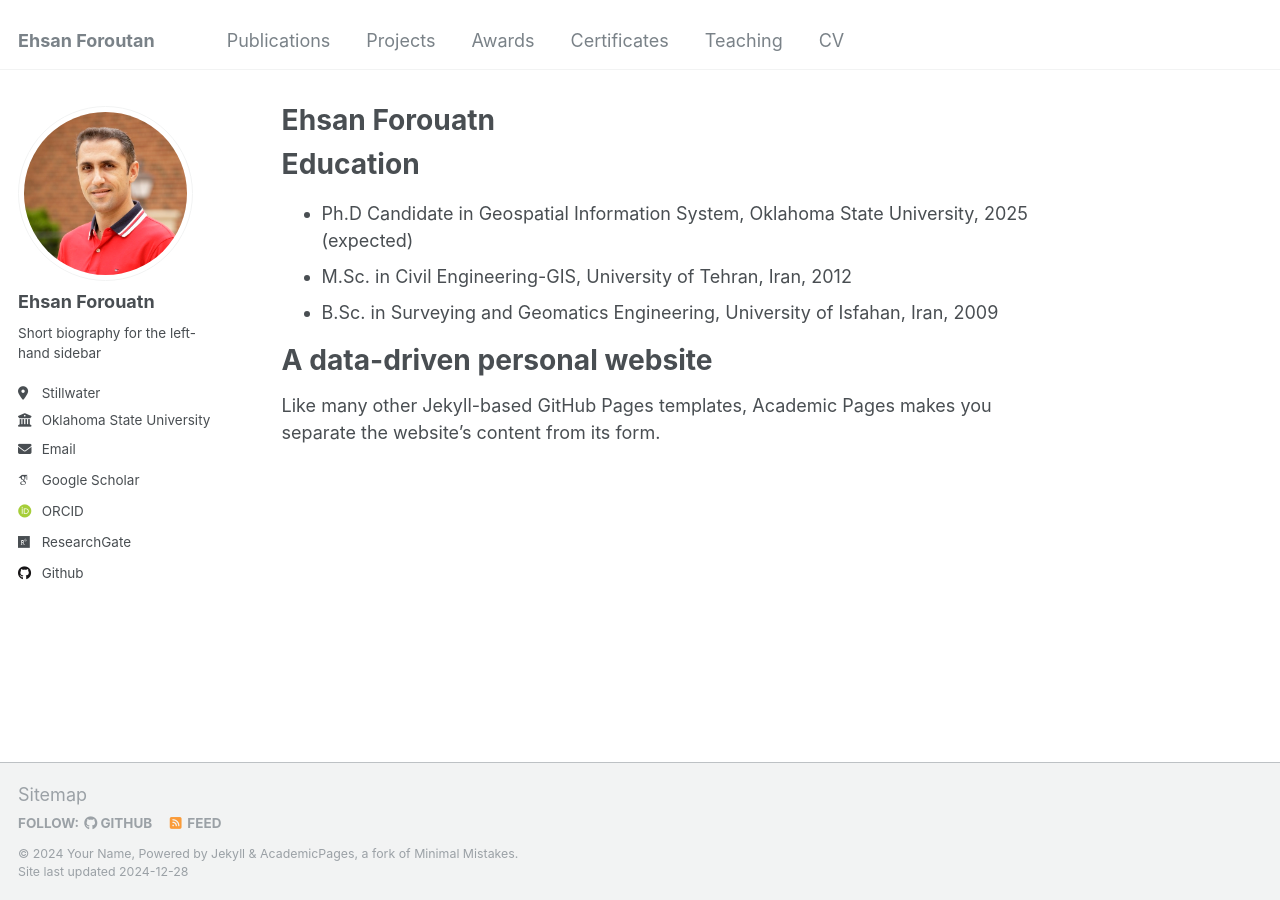
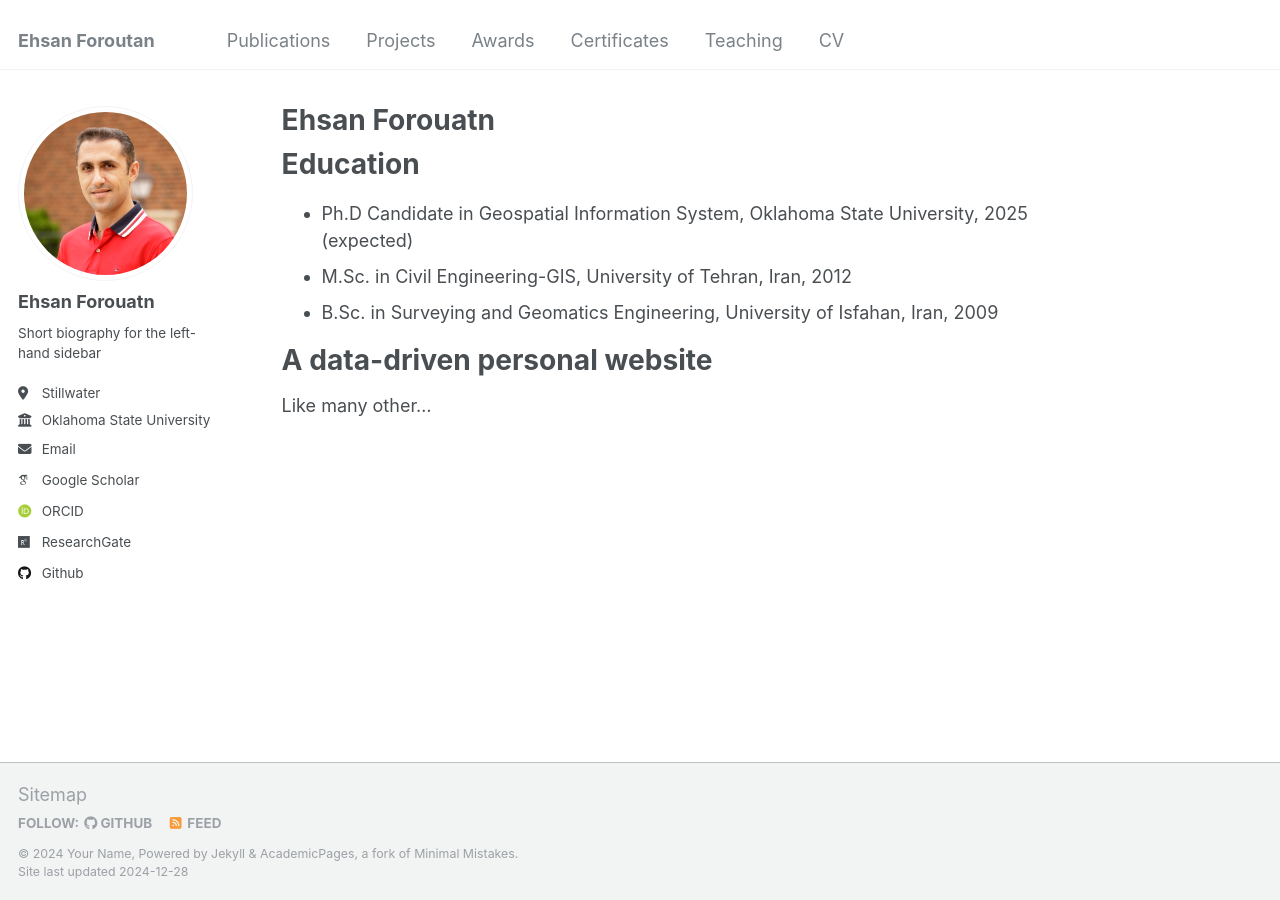
Before and after one commit to eforoutan/eforoutan.github.io, a Jekyll site: the page built from _pages/about.md, in a window 1280 px wide. Built offline with Jekyll 4.4.1, drawn with Linux system fonts in a browser that asks for light colours; some web fonts are replaced; a file with an impossible date is left out.

Commit message:
Update about.md

```diff
--- a/_pages/about.md
+++ b/_pages/about.md
@@ -15,4 +15,4 @@ Education
 
 A data-driven personal website
 ======
-Like many other Jekyll-based GitHub Pages templates, Academic Pages makes you separate the website's content from its form.
+Like many other...
```
